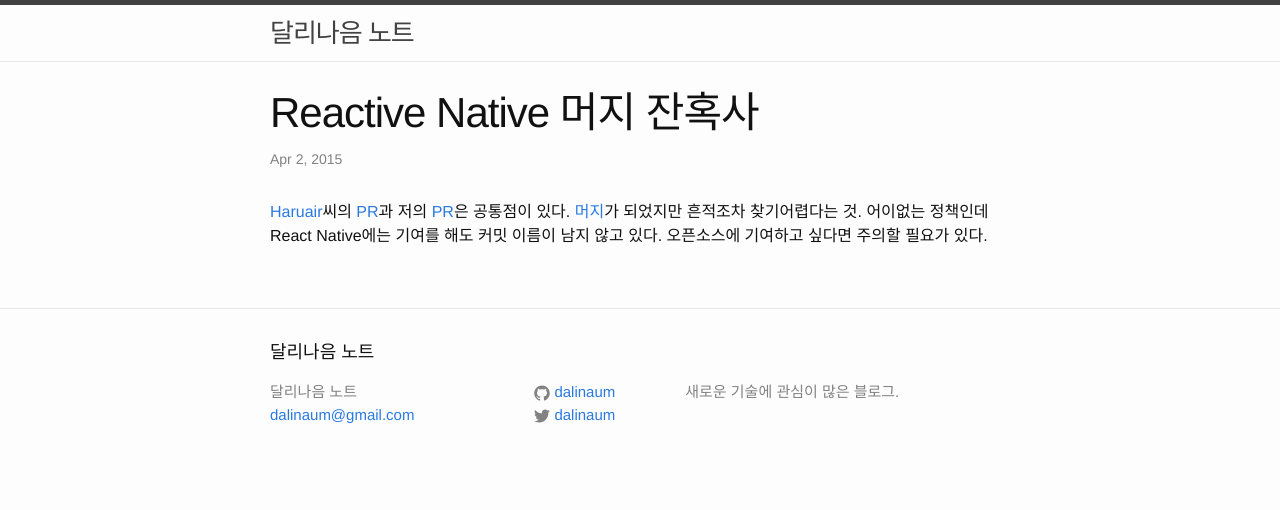
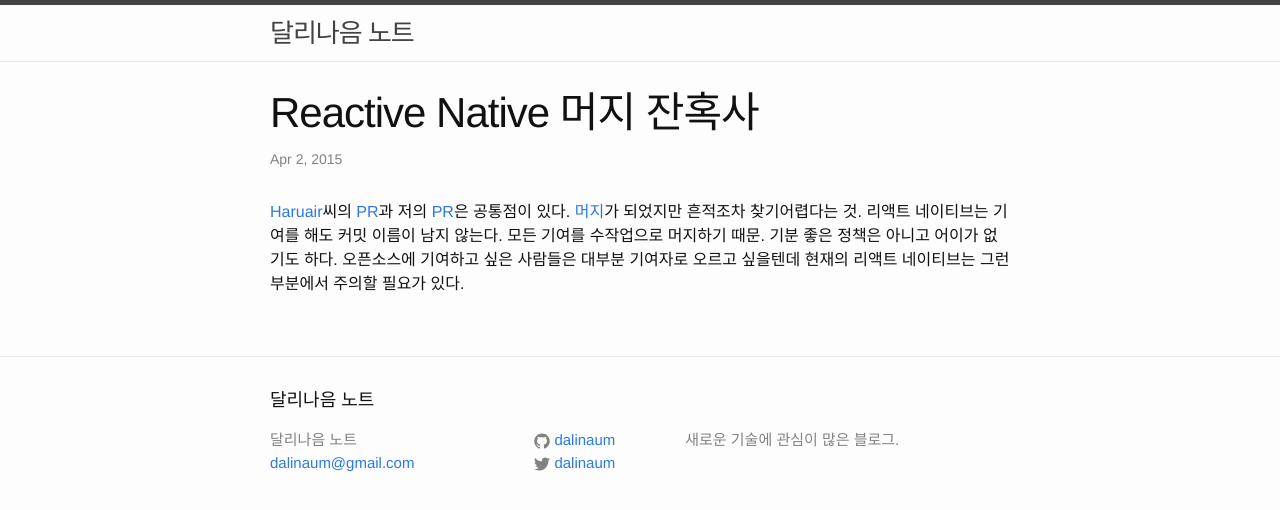
Before and after one commit to dalinaum/dalinaum.github.io, a Jekyll site: the page built from _posts/2015-04-02-horror-story-of-react-native.markdown, in a window 1280 px wide. Shown: the top 510 px of the page. Built offline with Jekyll 4.4.1, drawn with Linux system fonts in a browser that asks for light colours; Markdown is read by kramdown in place of the engine named in the settings.

Commit message:
문구 수정.

```diff
--- a/_posts/2015-04-02-horror-story-of-react-native.markdown
+++ b/_posts/2015-04-02-horror-story-of-react-native.markdown
@@ -5,4 +5,4 @@
 categories: react ios
 ---
 
-[Haruair](http://haruair.com/)씨의 [PR](https://github.com/facebook/react-native/pull/340)과 저의 [PR](https://github.com/facebook/react-native/pull/344)은 공통점이 있다. [머](https://github.com/facebook/react-native/commit/9a4ee17adba756e676ea2585e13ca4e5884801a5)[지](https://github.com/facebook/react-native/commit/31c4ff0dd62ee705353c2b4de916a151f89410d4)가 되었지만 흔적조차 찾기어렵다는 것. 어이없는 정책인데 React Native에는 기여를 해도 커밋 이름이 남지 않고 있다. 오픈소스에 기여하고 싶다면 주의할 필요가 있다.
+[Haruair](http://haruair.com/)씨의 [PR](https://github.com/facebook/react-native/pull/340)과 저의 [PR](https://github.com/facebook/react-native/pull/344)은 공통점이 있다. [머](https://github.com/facebook/react-native/commit/9a4ee17adba756e676ea2585e13ca4e5884801a5)[지](https://github.com/facebook/react-native/commit/31c4ff0dd62ee705353c2b4de916a151f89410d4)가 되었지만 흔적조차 찾기어렵다는 것. 리액트 네이티브는 기여를 해도 커밋 이름이 남지 않는다. 모든 기여를 수작업으로 머지하기 때문. 기분 좋은 정책은 아니고 어이가 없기도 하다. 오픈소스에 기여하고 싶은 사람들은 대부분 기여자로 오르고 싶을텐데 현재의 리액트 네이티브는 그런 부분에서 주의할 필요가 있다.
```
